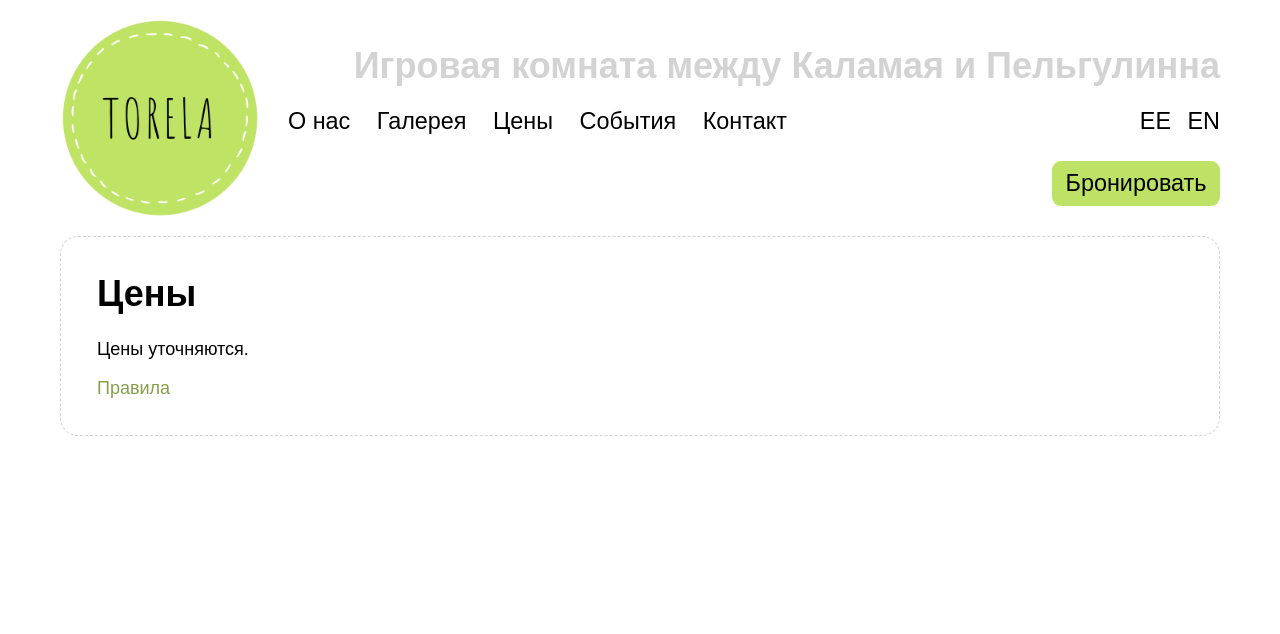
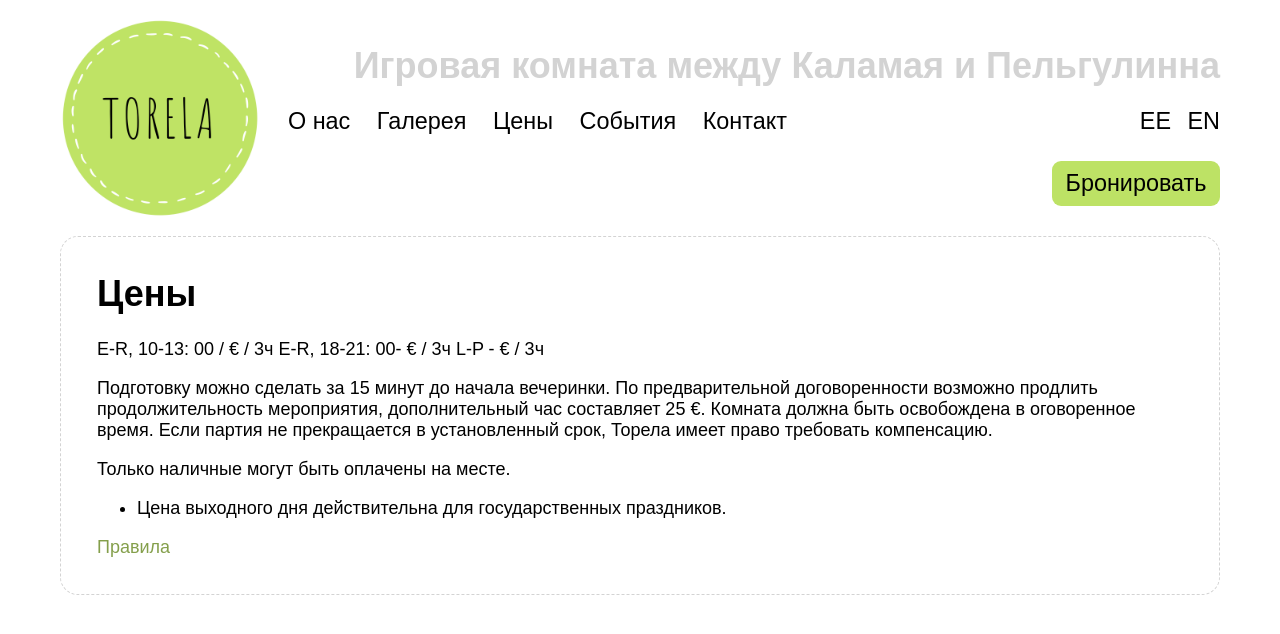
Before and after one commit to mypsik/torela, a Jekyll site: the page built from ru/prices/index.md, in a window 1280 px wide. Shown: the top 634 px of the page. Built offline with Jekyll 4.4.1, drawn with Linux system fonts in a browser that asks for light colours; a script that is not in the unit is left out.

Commit message:
Täiendatud hinnakirja

```diff
--- a/ru/prices/index.md
+++ b/ru/prices/index.md
@@ -7,6 +7,16 @@ en: /en/prices/
 et: /hinnakiri/
 ---
 
-Цены уточняются.
+E-R, 10-13: 00 / € / 3ч
+E-R, 18-21: 00- € / 3ч
+L-P - € / 3ч
+
+Подготовку можно сделать за 15 минут до начала вечеринки.
+По предварительной договоренности возможно продлить продолжительность мероприятия, дополнительный час составляет 25 €.
+Комната должна быть освобождена в оговоренное время. Если партия не прекращается в установленный срок, Торела имеет право требовать компенсацию.
+
+Только наличные могут быть оплачены на месте.
+
+* Цена выходного дня действительна для государственных праздников.
 
 [Правила](/ru/rules/)
```
